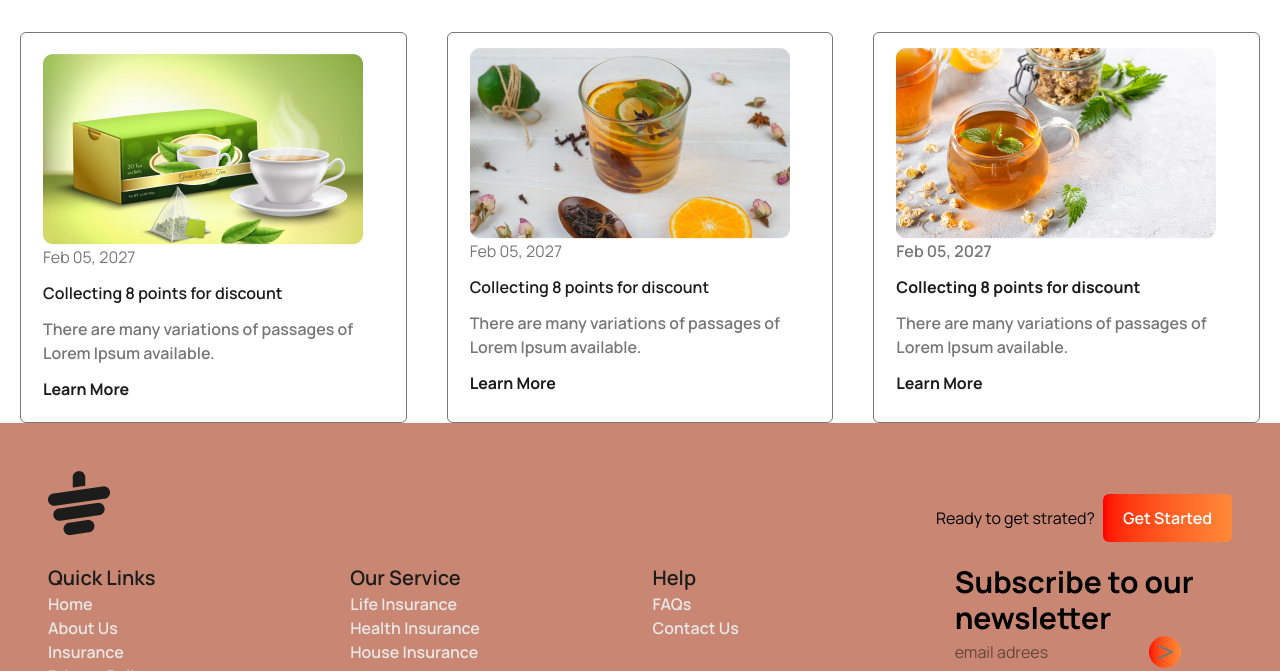
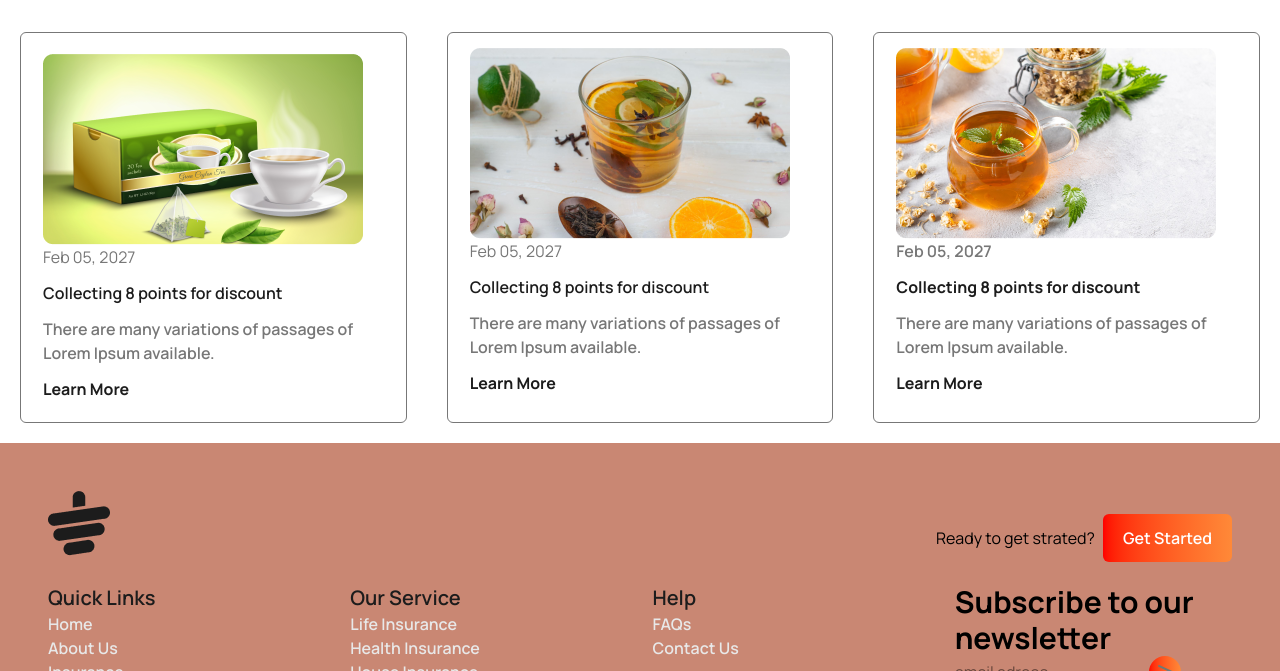
Before and after one commit to Gowrob7/Tea-steal-page, a plain HTML site: page index.html in a window 1280 px wide. Shown: the part 2506-3177 px from the top of the page. Drawn offline with nearby package versions, Linux system fonts and the light colour scheme.

Commit message:
changing footer margin

```diff
--- a/index.html
+++ b/index.html
@@ -187,7 +187,7 @@ tea time at The <br>Tea House</h1>
      </section>
      <!-- footer section -->
 
-     <footer class="p-12 bg-[#c98773]">
+     <footer class="p-12 bg-[#c98773] mt-[20px]">
 
          <div class="container mx-auto flex justify-between space-y-7">
             <img src="./images/cup.png" alt="">
```
